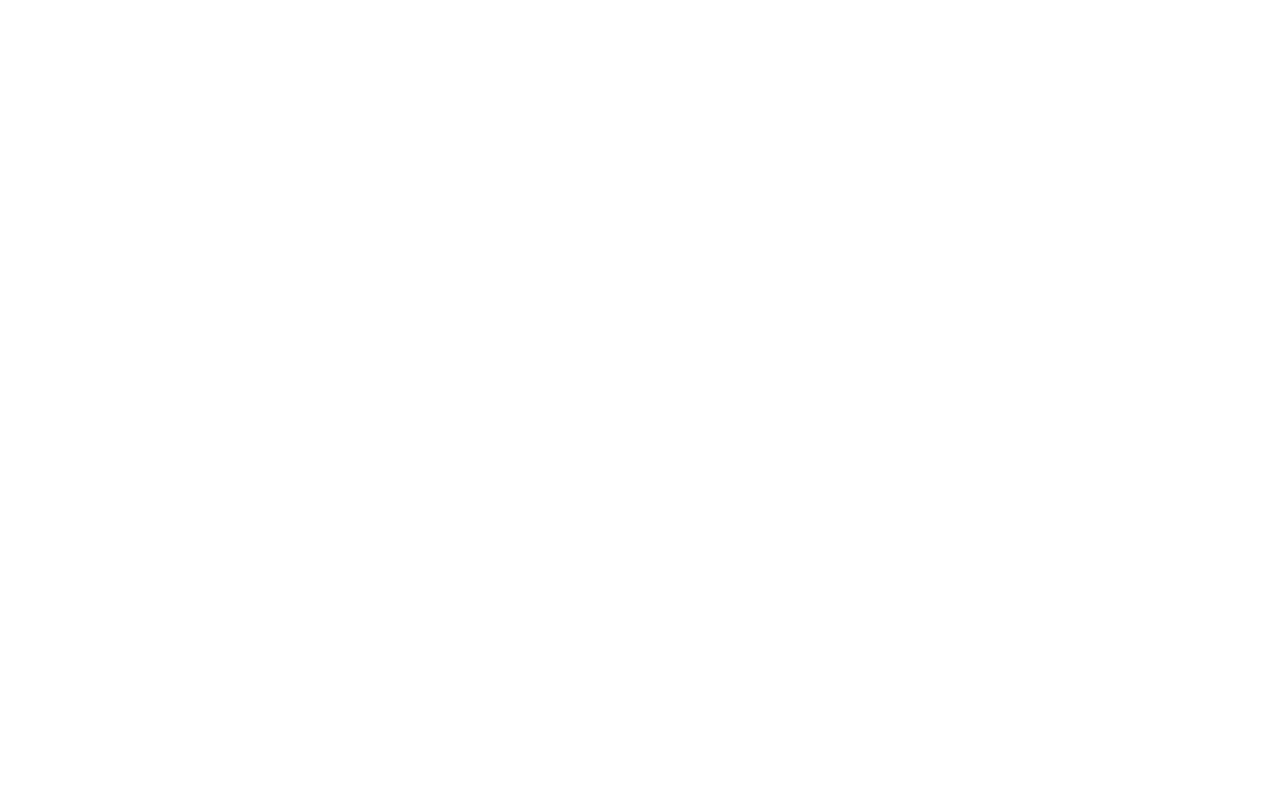
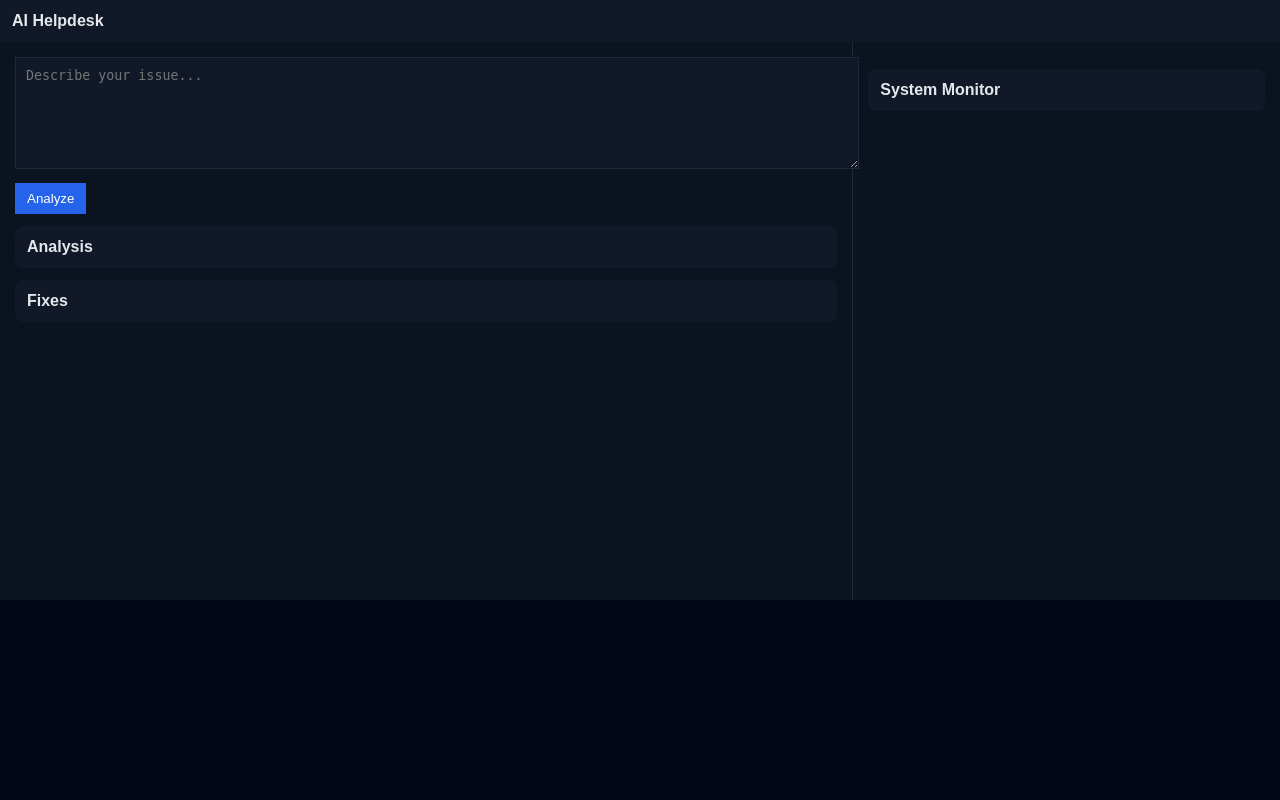
Before and after one commit to bgrider1984/it-ai-tool, a Flask app: page / in a window 1280 px wide. Before the commit the page is empty. Run offline with Flask 3, Linux system fonts and the light colour scheme.

Commit message:
Update dashboard.html

```diff
--- a/templates/dashboard.html
+++ b/templates/dashboard.html
@@ -1,8 +1,100 @@
-<!-- ONLY SHOWING FIX AREA -->
+<!DOCTYPE html>
+<html>
+<head>
+<meta charset="UTF-8">
+<title>AI Helpdesk</title>
 
+<style>
+body { margin:0; font-family:Arial; background:#0b1220; color:#e5e7eb; }
+header { padding:12px; background:#111827; font-weight:bold; }
+
+.container {
+    display:grid;
+    grid-template-columns: 2fr 1fr;
+    height: calc(100vh - 50px);
+}
+
+.left, .right { padding:15px; }
+.left { border-right:1px solid #1f2937; }
+
+textarea {
+    width:100%;
+    height:90px;
+    background:#111827;
+    color:white;
+    border:1px solid #1f2937;
+    padding:10px;
+}
+
+button {
+    margin-top:10px;
+    padding:8px 12px;
+    background:#2563eb;
+    border:none;
+    color:white;
+    cursor:pointer;
+}
+
+.card {
+    background:#111827;
+    padding:12px;
+    margin-top:12px;
+    border-radius:8px;
+}
+
+.timeline {
+    position:fixed;
+    bottom:0;
+    left:0;
+    right:0;
+    height:180px;
+    background:#020617;
+    overflow-y:auto;
+    padding:10px;
+}
+</style>
+</head>
+
+<body>
+
+<header>AI Helpdesk</header>
+
+<div class="container">
+
+<div class="left">
+
+<textarea id="input" placeholder="Describe your issue..."></textarea>
+
+<br>
+<button onclick="run()">Analyze</button>
+
+<div class="card">
+<b>Analysis</b>
+<div id="analysis"></div>
+</div>
+
+<div class="card">
+<b>Fixes</b>
 <div id="fixes"></div>
+</div>
+
+</div>
+
+<div class="right">
+
+<div class="card">
+<b>System Monitor</b>
+<div id="monitor"></div>
+</div>
+
+</div>
+
+</div>
+
+<div class="timeline" id="timeline"></div>
 
 <script>
+
 async function run(){
     const text = document.getElementById("input").value;
 
@@ -14,10 +106,12 @@
 
     const data = await res.json();
 
+    document.getElementById("analysis").innerText = data.analysis || "No response";
+
     const fixesDiv = document.getElementById("fixes");
     fixesDiv.innerHTML = "";
 
-    data.fixes.forEach(f=>{
+    (data.fixes || []).forEach(f=>{
         fixesDiv.innerHTML += `
         <div>
             ${f.label}
@@ -25,6 +119,8 @@
             <button onclick="verifyFix('${f.id}')">Verify</button>
         </div>`;
     });
+
+    loadTimeline();
 }
 
 async function runFix(id){
@@ -42,4 +138,22 @@
         body: JSON.stringify({fix:id})
     });
 }
+
+async function loadTimeline(){
+    const res = await fetch("/api/case");
+    const data = await res.json();
+
+    const t = document.getElementById("timeline");
+    t.innerHTML = "";
+
+    (data.history || []).slice(-5).reverse().forEach(h=>{
+        t.innerHTML += `<div>
+            <b>${h.type}</b>: ${h.input || h.fix}
+        </div>`;
+    });
+}
+
 </script>
+
+</body>
+</html>
```
